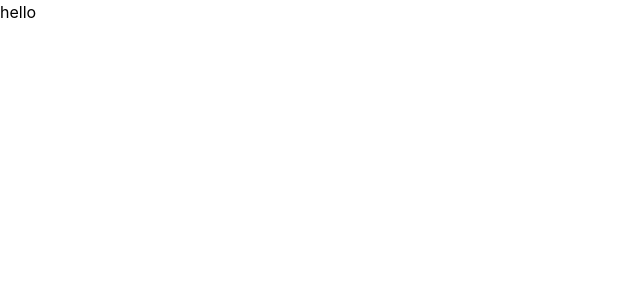
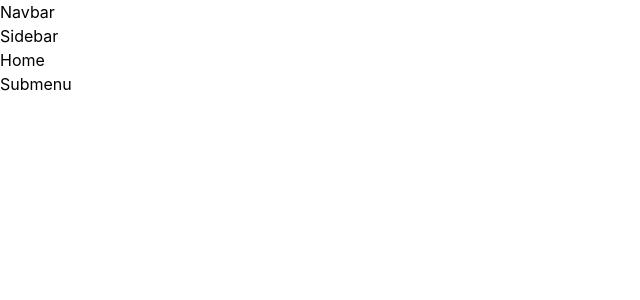
Before and after one commit to mjay0100/react-tailwindcss-boilerplate, a React app in the folder stripe/: page / in a window 1280 px wide. Shown: the top 300 px of the page, without its empty margins (0-640 px from the left). Built offline with nearby package versions, Linux system fonts and the light colour scheme; the HTML template or start-up script is replaced by a standard one.

Commit message:
add src files and added AppProvider to main.jsx

```diff
--- a/stripe/src/App.jsx
+++ b/stripe/src/App.jsx
@@ -1,5 +1,20 @@
+import { useState } from "react";
+import Home from "./Home";
+import "./index.css";
+import Navbar from "./Navbar";
+import Sidebar from "./Sidebar";
+import Submenu from "./Submenu";
+// import "./App.css";
+
 function App() {
-  return <div>hello</div>;
+  return (
+    <div>
+      <Navbar />
+      <Sidebar />
+      <Home />
+      <Submenu />
+    </div>
+  );
 }
 
 export default App;
--- /dev/null
+++ b/stripe/src/Home.jsx
@@ -0,0 +1,9 @@
+import React from "react";
+import { useGlobal } from "./Content";
+const Home = () => {
+  const data = useGlobal();
+  console.log(data);
+  return <div>Home</div>;
+};
+
+export default Home;
--- /dev/null
+++ b/stripe/src/Navbar.jsx
@@ -0,0 +1,9 @@
+import React from 'react'
+
+const Navbar = () => {
+  return (
+    <div>Navbar</div>
+  )
+}
+
+export default Navbar
--- /dev/null
+++ b/stripe/src/Sidebar.jsx
@@ -0,0 +1,7 @@
+import React from "react";
+
+const Sidebar = () => {
+  return <div>Sidebar</div>;
+};
+
+export default Sidebar;
--- /dev/null
+++ b/stripe/src/Submenu.jsx
@@ -0,0 +1,7 @@
+import React from "react";
+
+const Submenu = () => {
+  return <div>Submenu</div>;
+};
+
+export default Submenu;
--- a/stripe/src/main.jsx
+++ b/stripe/src/main.jsx
@@ -1,11 +1,14 @@
-import React from 'react'
-import ReactDOM from 'react-dom'
-import './index.css'
-import App from './App'
+import React from "react";
+import ReactDOM from "react-dom";
+import "./index.css";
+import App from "./App";
+import { AppProvider } from "./Content";
 
 ReactDOM.render(
   <React.StrictMode>
-    <App />
+    <AppProvider>
+      <App />
+    </AppProvider>
   </React.StrictMode>,
-  document.getElementById('root')
-)
+  document.getElementById("root")
+);
```
